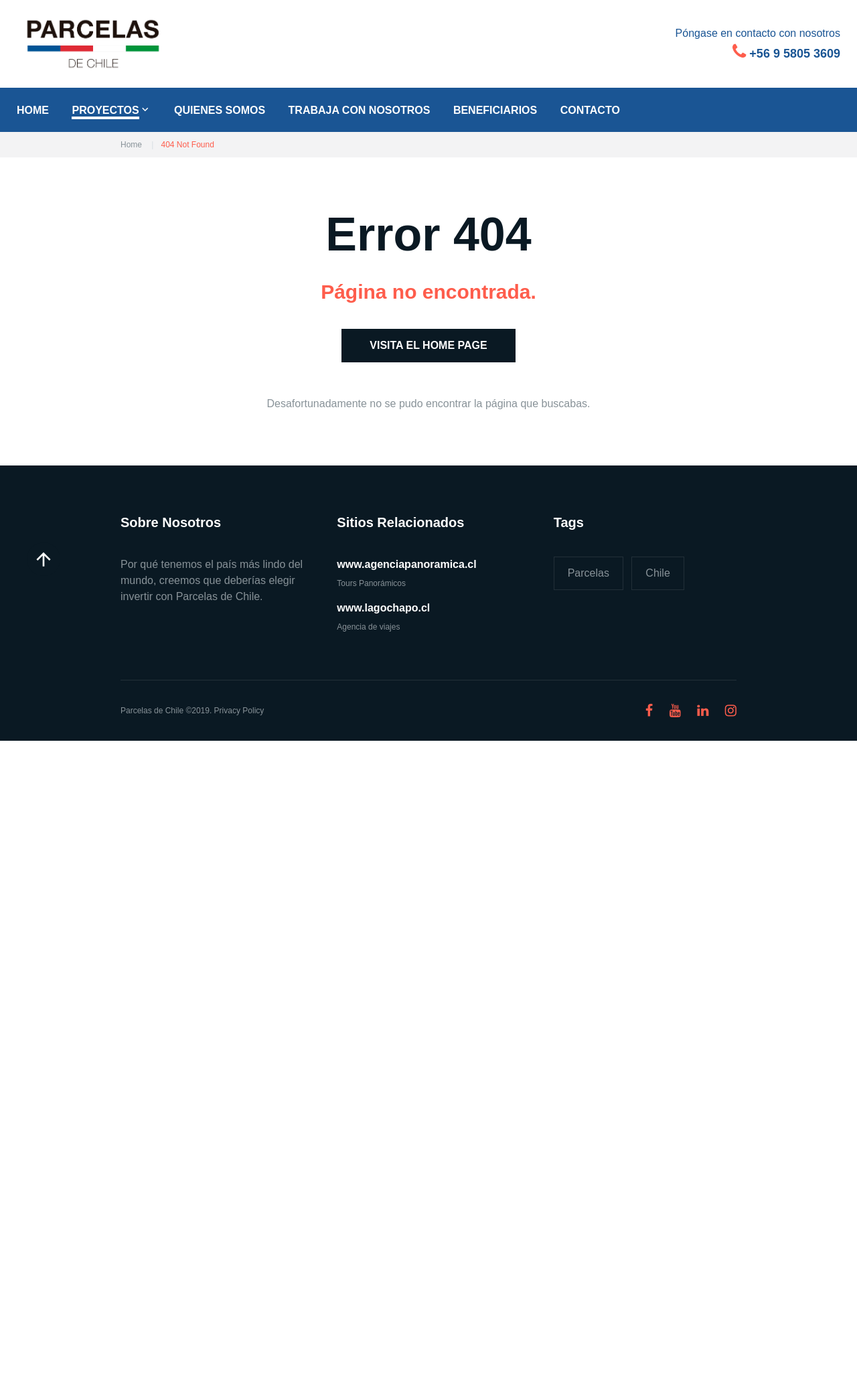
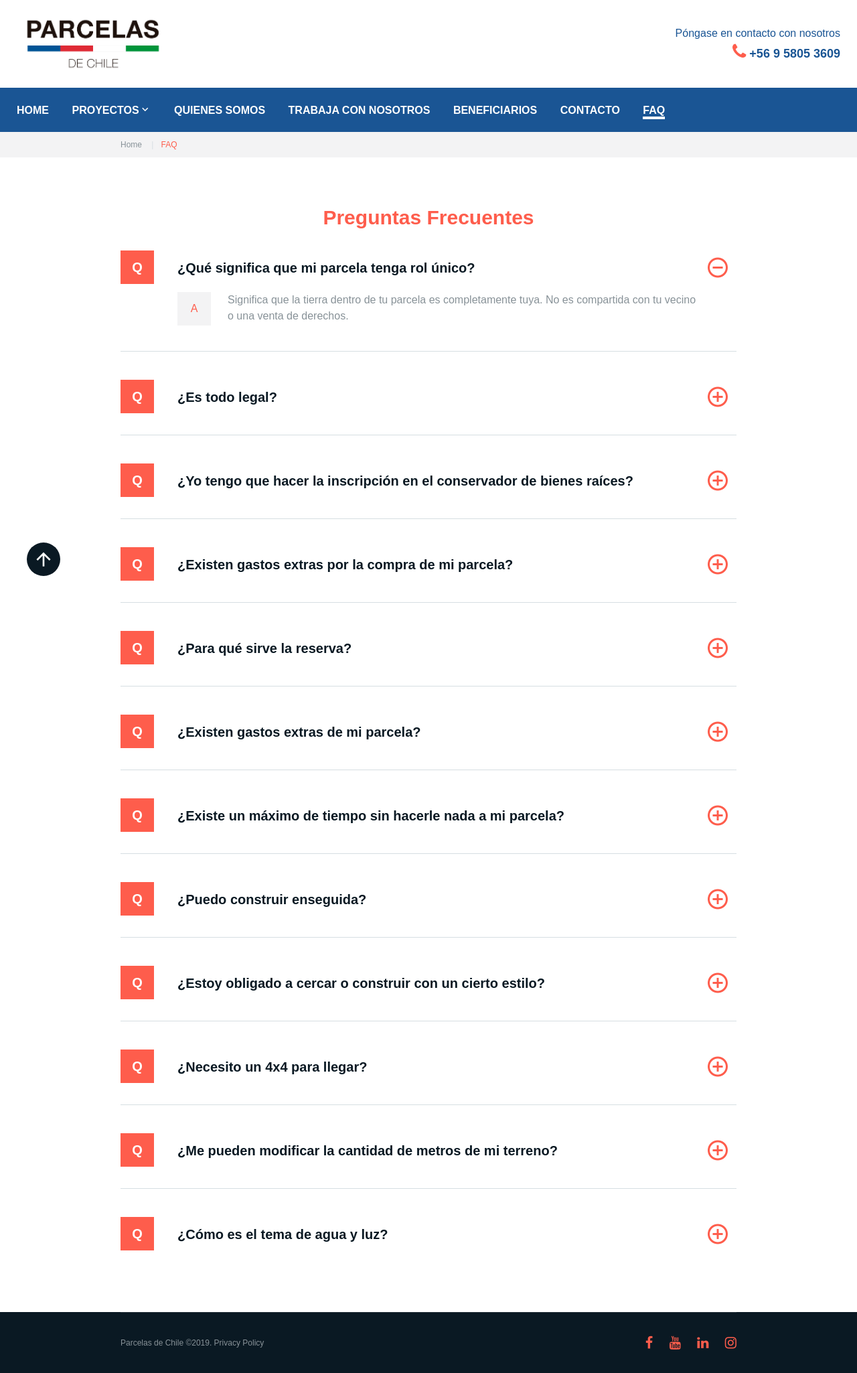
Before and after one commit to freiregtr/parcelasdechile.cl, a PHP site: page /faq in a window 1280 px wide. Shown: the whole page at 67% size. Before the commit the page ends 1106 px from the top, so only its background shows below. Run offline with PHP 8.4, Linux system fonts and the light colour scheme; some libraries are stand-ins or nearby versions.

Commit message:
incorporación módulo FAQ

```diff
--- a/view/index.php
+++ b/view/index.php
@@ -61,7 +61,8 @@
             $_GET["ruta"] == "parcelacionelvolantin" ||
             $_GET["ruta"] == "contacto"              ||
             $_GET["ruta"] == "trabajaconnosotros"    ||
-            $_GET["ruta"] == "beneficiarios"    ||
+            $_GET["ruta"] == "beneficiarios"         ||
+            $_GET["ruta"] == "faq"         ||
             $_GET["ruta"] == "quienessomos"
 
         ) {
--- a/view/modulos/404.php
+++ b/view/modulos/404.php
@@ -45,6 +45,7 @@
                 <li><a href="trabajaconnosotros">Trabaja con nosotros</a></li>
                   <li><a href="beneficiarios">Beneficiarios</a></li>
                 <li><a href="contacto">Contacto</a></li>
+                <li><a href="faq">FAQ</a></li>
               </ul>
             </div>
           </div>
--- a/view/modulos/beneficiarios.php
+++ b/view/modulos/beneficiarios.php
@@ -35,6 +35,7 @@
                             <li><a href="trabajaconnosotros">Trabaja con nosotros</a></li>
                             <li class="active"><a href="beneficiarios">Beneficiarios</a></li>
                             <li><a href="contacto">Contacto</a></li>
+                            <li><a href="faq">FAQ</a></li>
                         </ul>
                     </div>
                 </div>
--- a/view/modulos/contacto.php
+++ b/view/modulos/contacto.php
@@ -35,6 +35,7 @@
                             <li><a href="trabajaconnosotros">Trabaja con nosotros</a></li>
                             <li><a href="beneficiarios">Beneficiarios</a></li>
                             <li class="active"><a href="contacto">Contacto</a></li>
+                            <li><a href="faq">FAQ</a></li>
                         </ul>
                     </div>
                 </div>
--- /dev/null
+++ b/view/modulos/faq.php
@@ -0,0 +1,281 @@
+<!-- Page-->
+<div class="page text-center">
+    <!-- Page Header-->
+    <header class="page-header">
+        <!-- RD Navbar-->
+        <div class="rd-navbar-wrap">
+            <nav data-layout="rd-navbar-fixed" data-sm-layout="rd-navbar-fixed" data-md-device-layout="rd-navbar-fixed" data-lg-layout="rd-navbar-static" data-lg-device-layout="rd-navbar-static" data-sm-stick-up-offset="150px" data-md-stick-up-offset="1px" data-lg-stick-up-offset="150px" class="rd-navbar">
+
+                <button data-rd-navbar-toggle=".rd-navbar-collapse" class="rd-navbar-collapse-toggle"><span></span></button>
+
+                <div class="rd-navbar-panel">
+                    <!-- RD Navbar Panel-->
+                    <div class="rd-navbar-inner">
+                        <!-- RD Navbar Toggle-->
+                        <button data-rd-navbar-toggle=".rd-navbar-nav-wrap" class="rd-navbar-toggle"><span></span></button>
+
+                        <!-- RD Navbar Brand-->
+                        <div class="rd-navbar-brand"><a href="inicio" class="brand-name"><img src="view/componentes/img/logo/logo_transparente.png" width="228" height="83" alt="Parcelas de chile"></a>
+                        </div>
+
+                        <div class="rd-navbar-contacts rd-navbar-collapse rd-navbar-collapse-2"><span>Póngase en contacto con nosotros</span>
+                            <div><span class="icon fa-phone text-primary"></span><a href="callto:> +56958053609"></span><a>+56 9 5805 3609</a>
+                            </div>
+                        </div>
+
+                    </div>
+
+                </div>
+
+                <div class="rd-navbar-nav-wrap">
+
+                    <div class="rd-navbar-inner">
+                        <!-- RD Navbar Nav-->
+                        <ul class="rd-navbar-nav">
+                            <li><a href="inicio">Home</a></li>
+                            <li><a href="#">Proyectos</a>
+                                <!-- RD Navbar Dropdown-->
+                                <ul class="rd-navbar-dropdown">
+                                    <li><a href="lagochapo">Lago Chapo</a></li>
+                                    <li><a href="parcelacionelvolantin">Parcelacion El volantin</a></li>
+                                </ul>
+                            </li>
+                            <li><a href="quienessomos">Quienes Somos</a></li>
+                            <!-- RD Navbar Dropdown-->
+                            <li><a href="trabajaconnosotros">Trabaja con nosotros</a></li>
+                            <li><a href="beneficiarios">Beneficiarios</a></li>
+                            <li><a href="contacto">Contacto</a></li>
+                            <li class="active"><a href="faq">FAQ</a></li>
+                        </ul>
+                    </div>
+                </div>
+
+            </nav>
+        </div>
+    </header>
+    <!-- Page Content-->
+    <main class="page-content">
+        <section class="bg-gray-lighter">
+            <div class="shell text-left">
+                <ol class="breadcrumb">
+                    <li><a href="./">Home</a></li>
+                    <li class="active">FAQ
+                    </li>
+                </ol>
+            </div>
+        </section>
+        <section class="section-top-70 section-bottom-80">
+            <div class="shell text-md-left">
+                <h3 class="text-center">Preguntas Frecuentes</h3>
+                <!-- Accordion-->
+                <div id="accordion-2" role="tablist" aria-multiselectable="true" class="offset-top-30">
+                    <div class="accordion-type-2 accordion-type-2__mod-1">
+                        <div id="headingOne2" role="tab" class="accordion-title">
+                            <h5><a role="button" data-toggle="collapse" data-parent="#accordion" href="#collapseOne2" aria-expanded="true" aria-controls="collapseOne2">¿Qué significa que mi parcela tenga rol único?</a></h5>
+                        </div>
+                        <div id="collapseOne2" role="tabpanel" aria-labelledby="headingOne2" class="accordion-body panel-collapse collapse in">
+                            <p>Significa que la tierra dentro de tu parcela es completamente tuya. No es compartida con tu vecino o una venta
+                                de derechos.</p>
+                        </div>
+                    </div>
+
+                    <div class="accordion-type-2 accordion-type-2__mod-1">
+                        <div id="headingTwo2" role="tab" class="accordion-title">
+                            <h5><a role="button" data-toggle="collapse" data-parent="#accordion" href="#collapseTwo2" aria-expanded="false" aria-controls="collapseTwo2" class="collapsed">¿Es todo legal?</a></h5>
+                        </div>
+                        <div id="collapseTwo2" role="tabpanel" aria-labelledby="headingTwo2" class="accordion-body panel-collapse collapse">
+                            <p>Totalmente, todas las parcelas tienen su rol propio ósea la tierra quedaría a tu nombre, se hace bajo firma de
+                                notaría e inscripción del conservador de bienes raíces.</p>
+                        </div>
+                    </div>
+
+                    <div class="accordion-type-2 accordion-type-2__mod-1">
+                        <div id="headingThree2" role="tab" class="accordion-title">
+                            <h5><a role="button" data-toggle="collapse" data-parent="#accordion" href="#collapseThree2" aria-expanded="false" aria-controls="collapseThree2" class="collapsed">¿Yo tengo que hacer la inscripción en el conservador de bienes raíces?</a></h5>
+                        </div>
+                        <div id="collapseThree2" role="tabpanel" aria-labelledby="headingThree2" class="accordion-body panel-collapse collapse">
+                            <p>No, tú solamente tienes que juntarte a firmar con nuestra abogada en notaria y después los documentos te
+                                llegan a domicilio o al lugar que más te acomoden como por ejemplo lugar de trabajo.</p>
+                        </div>
+                    </div>
+
+                    <div class="accordion-type-2 accordion-type-2__mod-1">
+                        <div id="headingThree3" role="tab" class="accordion-title">
+                            <h5><a role="button" data-toggle="collapse" data-parent="#accordion" href="#collapseThree3" aria-expanded="false" aria-controls="collapseThree3" class="collapsed">¿Existen gastos extras por la compra de mi parcela?</a></h5>
+                        </div>
+                        <div id="collapseThree3" role="tabpanel" aria-labelledby="headingThree3" class="accordion-body panel-collapse collapse">
+                            <p>No, solo pagas la reserva y el valor del terreno.</p>
+                        </div>
+                    </div>
+
+                    <div class="accordion-type-2 accordion-type-2__mod-1">
+                        <div id="headingThree4" role="tab" class="accordion-title">
+                            <h5><a role="button" data-toggle="collapse" data-parent="#accordion" href="#collapseThree4" aria-expanded="false" aria-controls="collapseThree4" class="collapsed">¿Para qué sirve la reserva?</a></h5>
+                        </div>
+                        <div id="collapseThree4" role="tabpanel" aria-labelledby="headingThree4" class="accordion-body panel-collapse collapse">
+                            <p>La reserva aparte de asegurarte que la parcela que tú elijas nadie más la pueda comprar hasta que firmes en
+                                notaria. Con ese valor se paga los gastos notariales, inscripción de bienes raíces y el envío de documentos a tu domicilio vía Chile Express.
+                            </p>
+                        </div>
+                    </div>
+
+                    <div class="accordion-type-2 accordion-type-2__mod-1">
+                        <div id="headingThree5" role="tab" class="accordion-title">
+                            <h5><a role="button" data-toggle="collapse" data-parent="#accordion" href="#collapseThree5" aria-expanded="false" aria-controls="collapseThree5" class="collapsed">¿Existen gastos extras de mi parcela?</a></h5>
+                        </div>
+                        <div id="collapseThree5" role="tabpanel" aria-labelledby="headingThree5" class="accordion-body panel-collapse collapse">
+                            <p>No, no existen gastos comunes o gastos extras tipo condominio.
+                            </p>
+                        </div>
+                    </div>
+
+                    <div class="accordion-type-2 accordion-type-2__mod-1">
+                        <div id="headingThree6" role="tab" class="accordion-title">
+                            <h5><a role="button" data-toggle="collapse" data-parent="#accordion" href="#collapseThree6" aria-expanded="false" aria-controls="collapseThree6" class="collapsed">¿Existe un máximo de tiempo sin hacerle nada a mi parcela?</a></h5>
+                        </div>
+                        <div id="collapseThree6" role="tabpanel" aria-labelledby="headingThree4" class="accordion-body panel-collapse collapse">
+                            <p>No, puedes dejar tu terreno ahí sin hacerle nada y sin pagar nada por su manutención por el tiempo que tú
+                                quieras.
+                            </p>
+                        </div>
+                    </div>
+
+                    <div class="accordion-type-2 accordion-type-2__mod-1">
+                        <div id="headingThree7" role="tab" class="accordion-title">
+                            <h5><a role="button" data-toggle="collapse" data-parent="#accordion" href="#collapseThree7" aria-expanded="false" aria-controls="collapseThree7" class="collapsed">¿Puedo construir enseguida?</a></h5>
+                        </div>
+                        <div id="collapseThree7" role="tabpanel" aria-labelledby="headingThree7" class="accordion-body panel-collapse collapse">
+                            <p>¡Sí!, Teniendo los documentos puedes hacer las modificaciones a tu terreno el mismo día.
+                        </div>
+                    </div>
+
+                    <div class="accordion-type-2 accordion-type-2__mod-1">
+                        <div id="headingThree8" role="tab" class="accordion-title">
+                            <h5><a role="button" data-toggle="collapse" data-parent="#accordion" href="#collapseThree8" aria-expanded="false" aria-controls="collapseThree8" class="collapsed">¿Estoy obligado a cercar o construir con un cierto estilo?</a></h5>
+                        </div>
+                        <div id="collapseThree8" role="tabpanel" aria-labelledby="headingThree4" class="accordion-body panel-collapse collapse">
+                            <p>¡No! Eso queda totalmente a tu libre albedrío.
+                            </p>
+                        </div>
+                    </div>
+
+                    <div class="accordion-type-2 accordion-type-2__mod-1">
+                        <div id="headingThree9" role="tab" class="accordion-title">
+                            <h5><a role="button" data-toggle="collapse" data-parent="#accordion" href="#collapseThree9" aria-expanded="false" aria-controls="collapseThree9" class="collapsed">¿Necesito un 4x4 para llegar?</a></h5>
+                        </div>
+                        <div id="collapseThree9" role="tabpanel" aria-labelledby="headingThree4" class="accordion-body panel-collapse collapse">
+                            <p>No, El camino es apto para cualquier tipo de auto.
+
+                            </p>
+                        </div>
+                    </div>
+
+                    <div class="accordion-type-2 accordion-type-2__mod-1">
+                        <div id="headingThree10" role="tab" class="accordion-title">
+                            <h5><a role="button" data-toggle="collapse" data-parent="#accordion" href="#collapseThree10" aria-expanded="false" aria-controls="collapseThree10" class="collapsed">¿Me pueden modificar la cantidad de metros de mi terreno?</a></h5>
+                        </div>
+                        <div id="collapseThree10" role="tabpanel" aria-labelledby="headingThree4" class="accordion-body panel-collapse collapse">
+                            <p>No, todos nuestros terrenos son delimitados por GPS. Nadie te puede quitar metros de tu parcela.
+                            </p>
+                        </div>
+                    </div>
+
+                    <div class="accordion-type-2 accordion-type-2__mod-1">
+                        <div id="headingThree11" role="tab" class="accordion-title">
+                            <h5><a role="button" data-toggle="collapse" data-parent="#accordion" href="#collapseThree11" aria-expanded="false" aria-controls="collapseThree11" class="collapsed">¿Cómo es el tema de agua y luz?</a></h5>
+                        </div>
+                        <div id="collapseThree11" role="tabpanel" aria-labelledby="headingThree4" class="accordion-body panel-collapse collapse">
+                            <p>Existe la factibilidad de agua y luz. Puedes elegir entre pedir a la compañía de agua y luz local que extiendan una cañería y línea eléctrica con sus medidores respectivos a tu parcela o elegir paneles solares y hacer un pozo para tener tu propia agua y luz. ¡ O hacer la combinación que tú quieras !
+
+                            </p>
+                        </div>
+                    </div>
+
+                </div>
+            </div>
+        </section>
+    </main>
+
+    <!-- Page Footer-->
+
+    <footer class="page-footer">
+
+
+
+        <div class="shell">
+            <hr>
+        </div>
+
+        <!-- PRIVACITY-->
+
+        <div class="shell section-30">
+
+            <div class="range range-xs-middle">
+                <div class="cell-sm-6 text-sm-right cell-sm-push-1">
+                    <ul class="list-inline">
+                        <li><a href="https://www.facebook.com/parcelasdechile/" target="_blank" class="icon icon-sm text-primary fa-facebook"></a></li>
+
+                        <li><a href="https://www.youtube.com/channel/UC1A2lJ21pRVisDtocb1gTTA/" target="_blank" class="icon icon-sm text-primary fa-youtube"></a></li>
+
+                        <li><a href="https://www.linkedin.com/company/parcelasdechile?originalSubdomain=cl/" target="_blank" class="icon icon-sm text-primary fa-linkedin"></a></li>
+
+                        <li><a href="https://instagram.com/parcelasdechile/" target="_blank" class="icon icon-sm text-primary fa-instagram"></a></li>
+
+                    </ul>
+                </div>
+
+                <div class="cell-sm-6 text-sm-left offset-top-20 offset-sm-top-0">
+                    <p class="small">Parcelas de Chile &#169;<span id="copyright-year"></span>. <a href="privacy.html" class="text-gray">Privacy Policy</a>
+                    </p>
+                </div>
+
+            </div>
+
+        </div>
+
+    </footer>
+    <!-- Modal-->
+
+</div>
+<!-- Global Mailform Output-->
+<div id="form-output-global" class="snackbars"></div>
+<!-- PhotoSwipe Gallery-->
+<div tabindex="-1" role="dialog" aria-hidden="true" class="pswp">
+    <div class="pswp__bg"></div>
+    <div class="pswp__scroll-wrap">
+        <div class="pswp__container">
+            <div class="pswp__item"></div>
+            <div class="pswp__item"></div>
+            <div class="pswp__item"></div>
+        </div>
+        <div class="pswp__ui pswp__ui--hidden">
+            <div class="pswp__top-bar">
+                <div class="pswp__counter"></div>
+                <button title="Close (Esc)" class="pswp__button pswp__button--close"></button>
+                <button title="Share" class="pswp__button pswp__button--share"></button>
+                <button title="Toggle fullscreen" class="pswp__button pswp__button--fs"></button>
+                <button title="Zoom in/out" class="pswp__button pswp__button--zoom"></button>
+                <div class="pswp__preloader">
+                    <div class="pswp__preloader__icn">
+                        <div class="pswp__preloader__cut">
+                            <div class="pswp__preloader__donut"></div>
+                        </div>
+                    </div>
+                </div>
+            </div>
+            <div class="pswp__share-modal pswp__share-modal--hidden pswp__single-tap">
+                <div class="pswp__share-tooltip"></div>
+            </div>
+            <button title="Previous (arrow left)" class="pswp__button pswp__button--arrow--left"></button>
+            <button title="Next (arrow right)" class="pswp__button pswp__button--arrow--right"></button>
+            <div class="pswp__caption">
+                <div class="pswp__caption__cent"></div>
+            </div>
+        </div>
+    </div>
+    <!-- Inicio Div chat -->
+    <?php
+        include "chat.php";
+        ?>
+    <!-- Fin Div chat -->
+</div>
--- a/view/modulos/inicio.php
+++ b/view/modulos/inicio.php
@@ -48,6 +48,7 @@
                             <li><a href="trabajaconnosotros">Trabaja con nosotros</a></li>
                              <li><a href="beneficiarios">Beneficiarios</a></li>
                             <li><a href="contacto">Contacto</a></li>
+                            <li><a href="faq">FAQ</a></li>
                         </ul>
                     </div>
                 </div>
--- a/view/modulos/lagochapo.php
+++ b/view/modulos/lagochapo.php
@@ -36,6 +36,7 @@
                             <li><a href="trabajaconnosotros">Trabaja con nosotros</a></li>
                               <li><a href="beneficiarios">Beneficiarios</a></li>
                             <li><a href="contacto">Contacto</a></li>
+                            <li><a href="faq">FAQ</a></li>
                         </ul>
                     </div>
                 </div>
--- a/view/modulos/parcelacionelvolantin.php
+++ b/view/modulos/parcelacionelvolantin.php
@@ -36,6 +36,7 @@
                             <li><a href="trabajaconnosotros">Trabaja con nosotros</a></li>
                               <li><a href="beneficiarios">Beneficiarios</a></li>
                             <li><a href="contacto">Contacto</a></li>
+                            <li><a href="faq">FAQ</a></li>
                         </ul>
                     </div>
                 </div>
--- a/view/modulos/quienessomos.php
+++ b/view/modulos/quienessomos.php
@@ -36,6 +36,7 @@
                             <li><a href="trabajaconnosotros">Trabaja con nosotros</a></li>
                               <li><a href="beneficiarios">Beneficiarios</a></li>
                             <li><a href="contacto">Contacto</a></li>
+                            <li><a href="faq">FAQ</a></li>
                         </ul>
                     </div>
                 </div>
--- a/view/modulos/trabajaconnosotros.php
+++ b/view/modulos/trabajaconnosotros.php
@@ -35,6 +35,7 @@
                             <li class="active"><a href="trabajaconnosotros">Trabaja con nosotros</a></li>
                               <li><a href="beneficiarios">Beneficiarios</a></li>
                             <li><a href="contacto">Contacto</a></li>
+                            <li><a href="faq">FAQ</a></li>
                         </ul>
                     </div>
                 </div>
```
